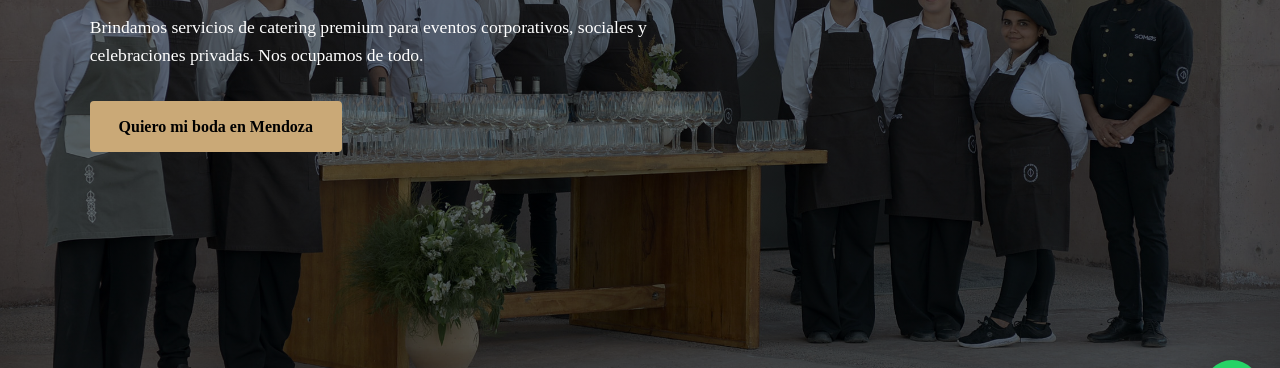
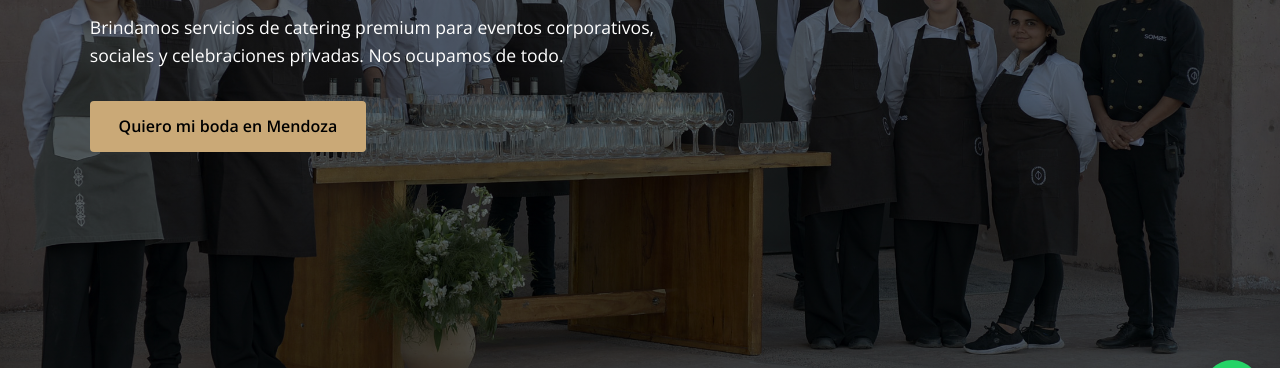
Before and after one commit to FrancoMaurino/catering, a plain HTML site: page index.html in a window 1280 px wide. Shown: the part 364-732 px from the top of the page. Drawn offline with nearby package versions, Linux system fonts and the light colour scheme; grey boxes are pictures that could not be loaded; a web font is replaced by a local one.

Commit message:
cambio color header, tipografia pequeña y carrete

```diff
--- a/index.html
+++ b/index.html
@@ -8,7 +8,7 @@
     <link rel="icon" type="image/png" href="favicon-somos.png">
     <link rel="preconnect" href="https://fonts.googleapis.com">
     <link rel="preconnect" href="https://fonts.gstatic.com" crossorigin>
-    <link href="https://fonts.googleapis.com/css2?family=Quando:wght@300;400;600;700&display=swap" rel="stylesheet">
+    <link href="https://fonts.googleapis.com/css2?family=Quando:wght@300;400;600;700&family=Open+Sans:wght@300;400;500;600;700&display=swap" rel="stylesheet">
 
     <meta name="description"
         content="Servicio de catering premium para eventos corporativos, sociales y celebraciones privadas. Calidad, sabor y presentación.">
@@ -32,7 +32,7 @@
             color: var(--secondary);
             background: white;
             line-height: 1.6;
-            font-family: 'Quando', serif;
+            font-family: 'Open Sans', sans-serif;
         }
 
         h1,
@@ -52,7 +52,7 @@
         header {
             position: fixed;
             width: 100%;
-            background-color: #caa977;
+            background-color: white;
             border-bottom: 1px solid #eee;
             z-index: 100;
         }
@@ -79,14 +79,41 @@
 
         /* ---------- HERO ---------- */
         .hero {
+            position: relative;
             height: 100vh;
-            background:
-                linear-gradient(rgba(0, 0, 0, .5), rgba(0, 0, 0, .5)),
-                url("FotoEquipoSomos.jpg") center / cover no-repeat;
             color: white;
             display: flex;
             align-items: center;
             padding-top: 80px;
+            overflow: hidden;
+        }
+
+        .hero-slides {
+            position: absolute;
+            inset: 0;
+            z-index: 0;
+        }
+
+        .hero-slide {
+            position: absolute;
+            inset: 0;
+            background-position: center;
+            background-size: cover;
+            background-repeat: no-repeat;
+            opacity: 0;
+            transition: opacity 1.2s ease;
+            transform: scale(1.02);
+        }
+
+        .hero-slide::after {
+            content: "";
+            position: absolute;
+            inset: 0;
+            background: linear-gradient(rgba(0, 0, 0, .55), rgba(0, 0, 0, .55));
+        }
+
+        .hero-slide.is-active {
+            opacity: 1;
         }
 
 
@@ -94,6 +121,8 @@
             max-width: 1200px;
             margin: auto;
             padding: 2rem;
+            position: relative;
+            z-index: 1;
         }
 
         .hero h1 {
@@ -482,6 +511,10 @@
     </header>
 
     <section class="hero">
+        <div class="hero-slides" aria-hidden="true">
+            <div class="hero-slide is-active"></div>
+            <div class="hero-slide"></div>
+        </div>
         <div class="hero-content">
             <h1>Experiencias gastronómicas para eventos inolvidables</h1>
             <p>
@@ -632,6 +665,41 @@
         <p>© 2026 SOMOS | Catering· Todos los derechos reservados</p>
     </footer>
 
+    <script>
+        (function () {
+            const slides = document.querySelectorAll('.hero-slide');
+            if (slides.length < 2) return;
+
+            const images = [
+                'FotoEquipoSomos.jpg',
+                'https://images.unsplash.com/photo-1498837167922-ddd27525d352',
+                'https://images.unsplash.com/photo-1555243896-c709bfa0b564'
+            ];
+
+            let current = 0;
+            let activeIndex = 0;
+
+            function setSlide(el, url) {
+                el.style.backgroundImage = `url("${url}")`;
+            }
+
+            setSlide(slides[0], images[0]);
+            setSlide(slides[1], images[1 % images.length]);
+
+            setInterval(() => {
+                const nextImageIndex = (current + 1) % images.length;
+                const nextSlideIndex = activeIndex === 0 ? 1 : 0;
+
+                setSlide(slides[nextSlideIndex], images[nextImageIndex]);
+                slides[nextSlideIndex].classList.add('is-active');
+                slides[activeIndex].classList.remove('is-active');
+
+                activeIndex = nextSlideIndex;
+                current = nextImageIndex;
+            }, 6000);
+        })();
+    </script>
+
 </body>
 
 </html>
```
